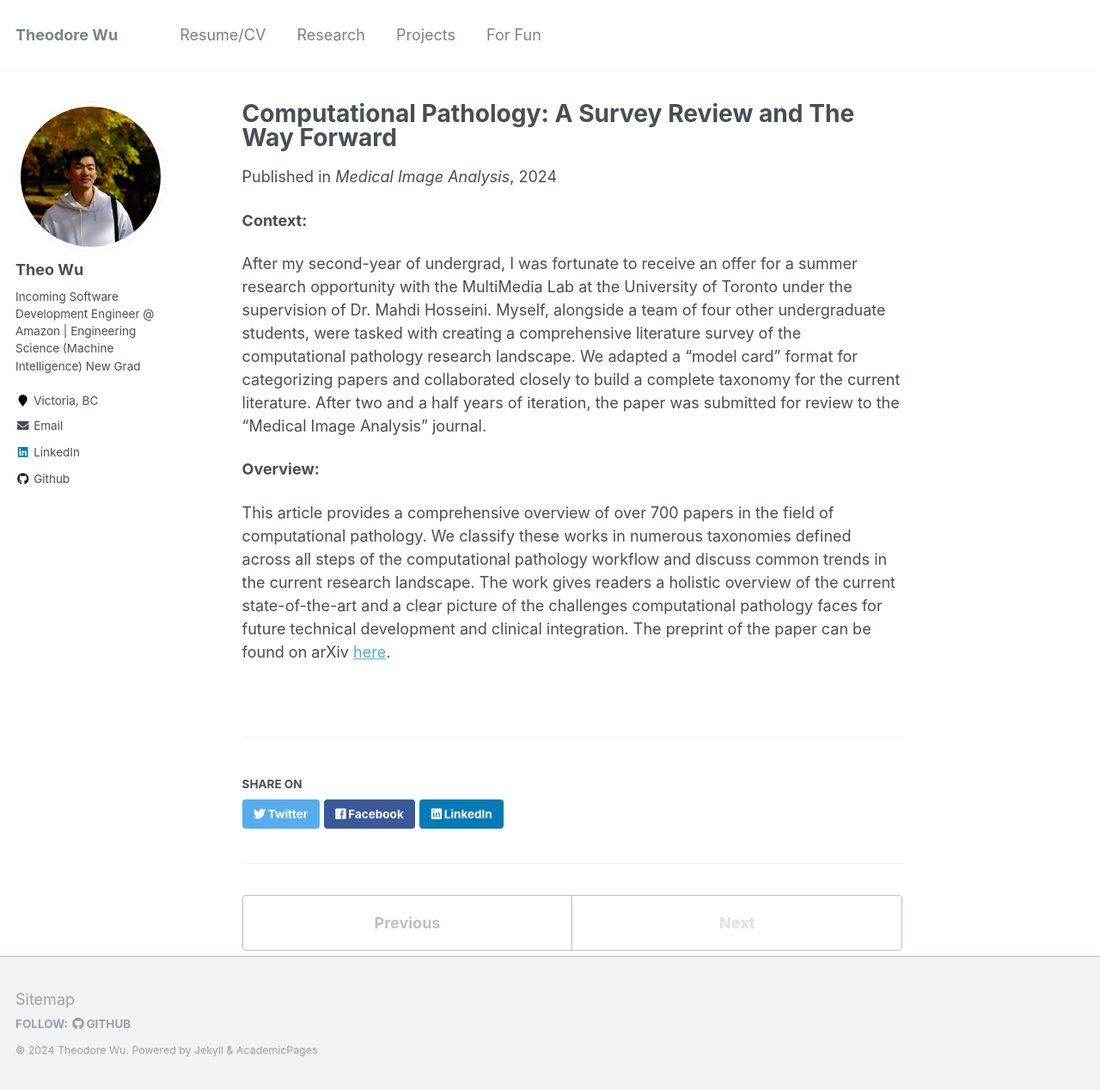
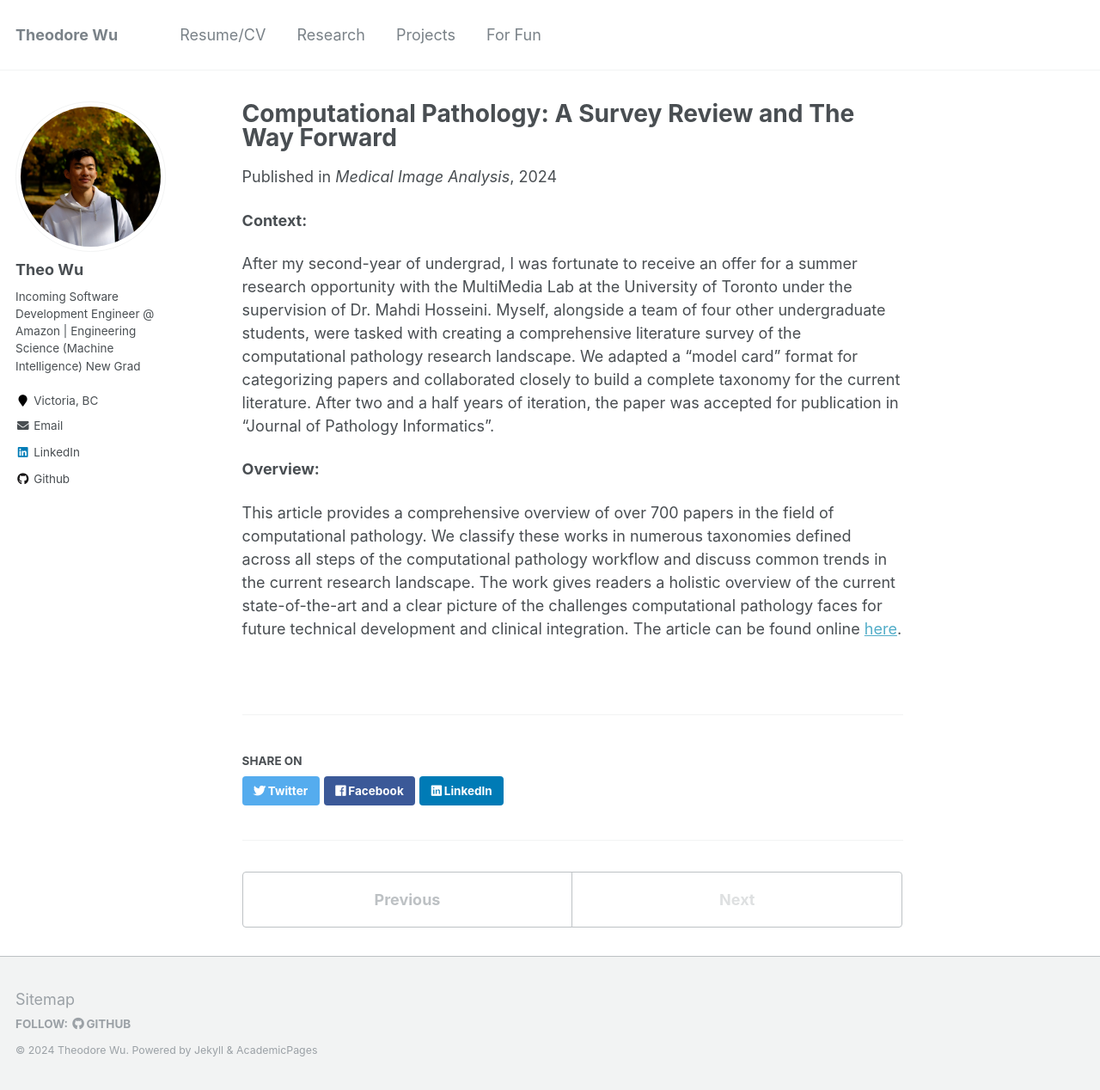
Before and after one commit to wu-theodore/wu-theodore.github.io, a Jekyll site: the page built from _research/future-cpath.md, in a window 1280 px wide and 1268 px high. Shown: the whole window at 86% size. Built offline with Jekyll 4.4.1, drawn with Linux system fonts in a browser that asks for light colours.

Commit message:
Update CPATH Journal paper links

```diff
--- a/_research/future-cpath.md
+++ b/_research/future-cpath.md
@@ -2,14 +2,14 @@
 title: "Computational Pathology: A Survey Review and The Way Forward"
 collection: research
 permalink: /research/future-cpath
-excerpt: 'This paper provides a comprehensive literature review of the field of computational pathology to identify key challenges in the current research landscape. The work was conducted during my 2nd-year summer research experience with the MultiMedia Lab at the University of Toronto and was recently submitted for review to the "Medical Image Analysis" journal.'
+excerpt: 'This paper provides a comprehensive literature review of the field of computational pathology to identify key challenges in the current research landscape. The work was conducted during my 2nd-year summer research experience with the MultiMedia Lab at the University of Toronto and was accepted in 2024 for publication in "Journal of Pathology Informatics.'
 venue: 'Medical Image Analysis'
 paperurl: '/files/cpath-mia.pdf'
 ---
 **Context:**
 
-After my second-year of undergrad, I was fortunate to receive an offer for a summer research opportunity with the MultiMedia Lab at the University of Toronto under the supervision of Dr. Mahdi Hosseini. Myself, alongside a team of four other undergraduate students, were tasked with creating a comprehensive literature survey of the computational pathology research landscape. We adapted a "model card" format for categorizing papers and collaborated closely to build a complete taxonomy for the current literature. After two and a half years of iteration, the paper was submitted for review to the "Medical Image Analysis" journal.
+After my second-year of undergrad, I was fortunate to receive an offer for a summer research opportunity with the MultiMedia Lab at the University of Toronto under the supervision of Dr. Mahdi Hosseini. Myself, alongside a team of four other undergraduate students, were tasked with creating a comprehensive literature survey of the computational pathology research landscape. We adapted a "model card" format for categorizing papers and collaborated closely to build a complete taxonomy for the current literature. After two and a half years of iteration, the paper was accepted for publication in "Journal of Pathology Informatics".
 
 **Overview:**
 
-This article provides a comprehensive overview of over 700 papers in the field of computational pathology. We classify these works in numerous taxonomies defined across all steps of the computational pathology workflow and discuss common trends in the current research landscape. The work gives readers a holistic overview of the current state-of-the-art and a clear picture of the challenges computational pathology faces for future technical development and clinical integration. The preprint of the paper can be found on arXiv [here](https://arxiv.org/abs/2304.05482).
+This article provides a comprehensive overview of over 700 papers in the field of computational pathology. We classify these works in numerous taxonomies defined across all steps of the computational pathology workflow and discuss common trends in the current research landscape. The work gives readers a holistic overview of the current state-of-the-art and a clear picture of the challenges computational pathology faces for future technical development and clinical integration. The article can be found online [here](https://www.sciencedirect.com/science/article/pii/S2153353923001712?fbclid=IwAR3MpvVBFaZBBP-RstkF7PcTrO96tg9o2BdscnZHJo93tvqYXVNDc6Xk81g).
```
